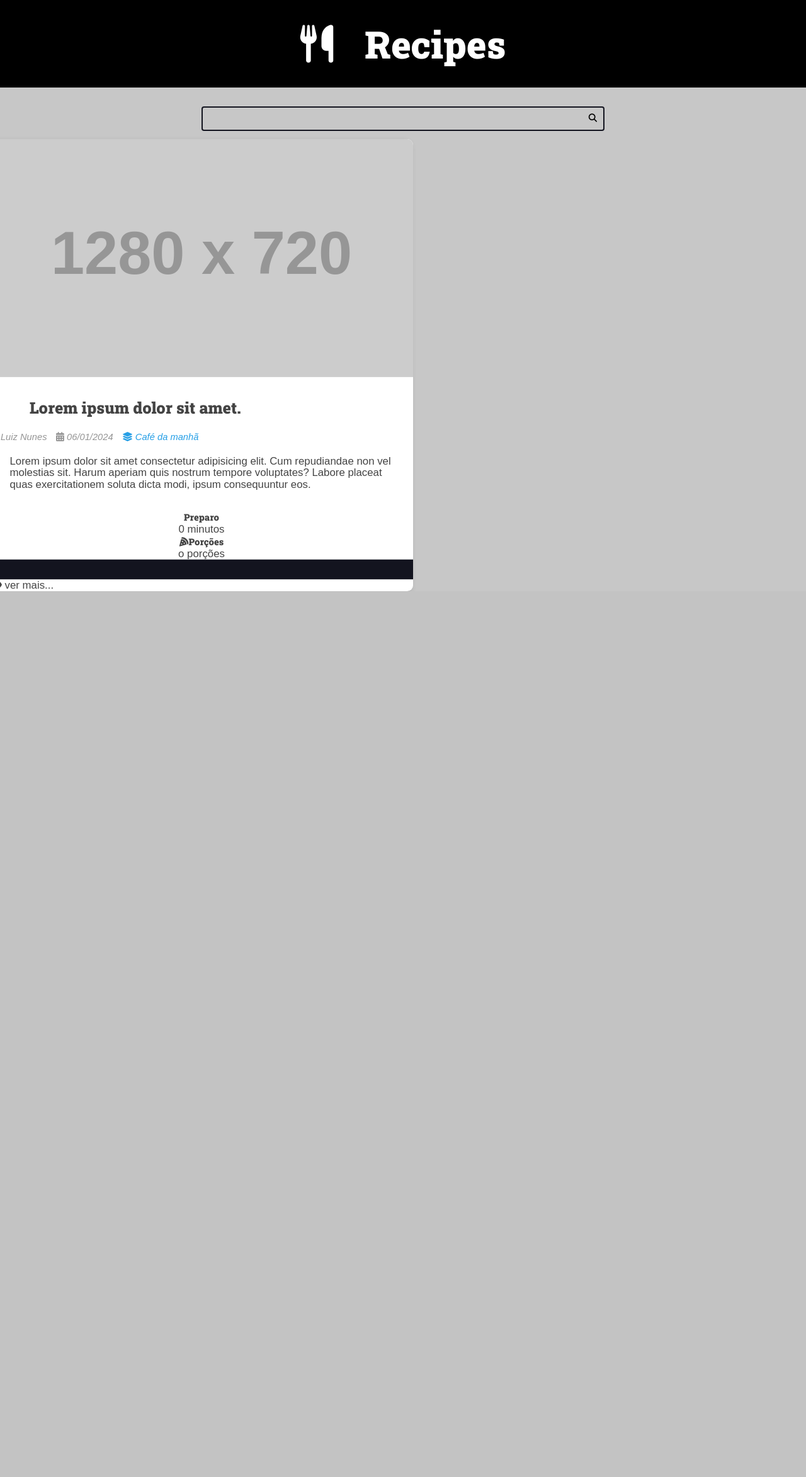
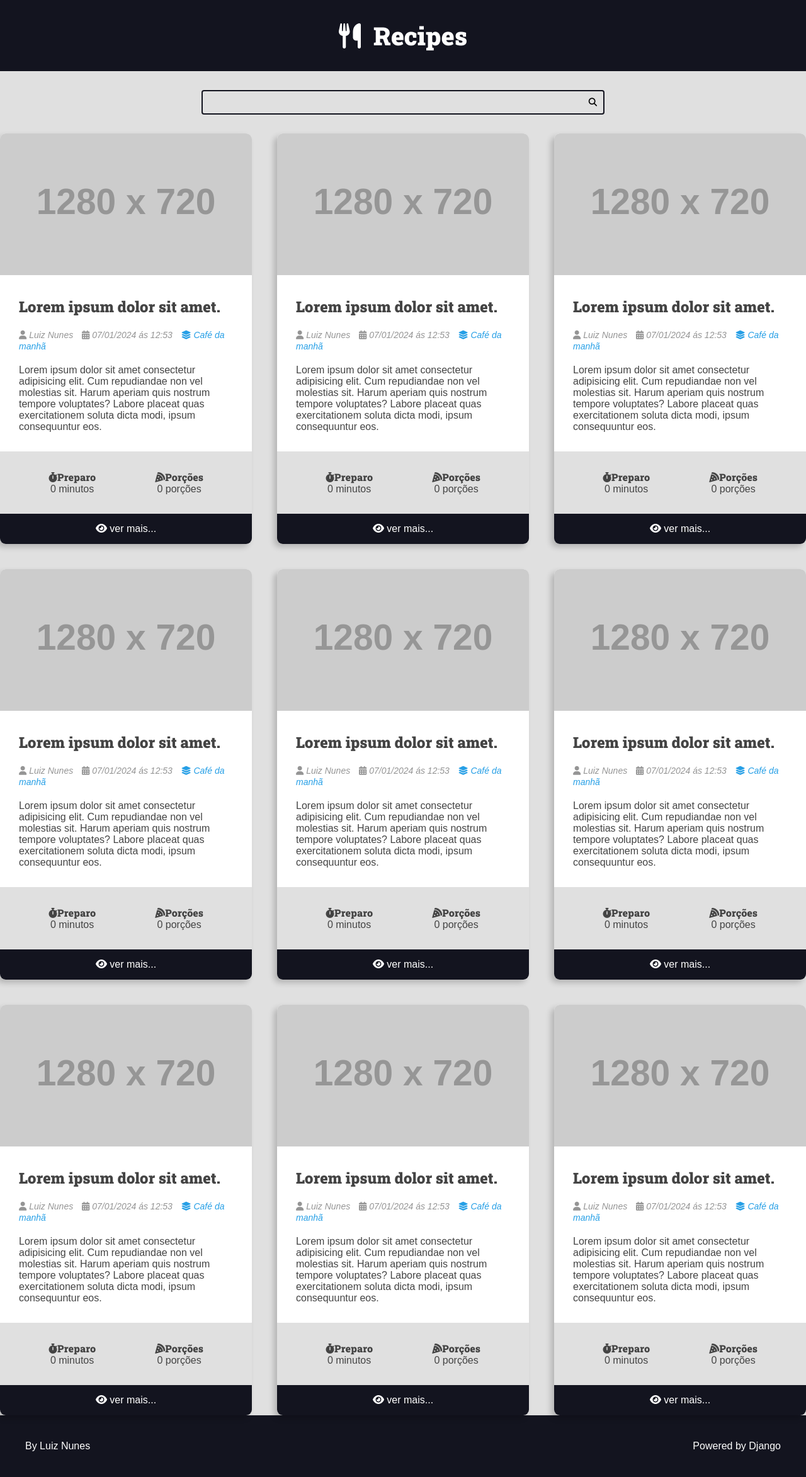
Before and after one commit to lznunes/curso-django-projeto1, a Django app: page / in a window 1280 px wide. Shown: the whole page at 63% size. Before the commit the page ends 939 px from the top, so only its background shows below. Run offline with Django 4.2, Linux system fonts and the light colour scheme; grey boxes labelled with a size stand in for pictures from a placeholder-image service; some libraries are stand-ins or nearby versions.

Commit message:
template recipes final

```diff
--- a/recipes/templates/recipes/pages/home.html
+++ b/recipes/templates/recipes/pages/home.html
@@ -1,62 +1,24 @@
-<html>
 {% include "recipes/partials/head.html" %}
 
 <body>
     {% include "recipes/partials/header.html" %}
     {% include "recipes/partials/search.html" %}
+
     <main class="main-content-container">
         <div class="main-content main-content-list container">
-            <div class="recipe recipe-list-item">
-                <div class="recipe-cover">
-                    <img src="https://placehold.co/1280x720/4a9c5d/000000/" alt="temporario">
-
-                </div>
-                <div class="recipe-title-container">
-                    <h2 class="recipe-title"> Lorem ipsum dolor sit amet.</h2>
-                </div>
-                <div class="recipe-author">
-                    <span class="recipe-author-item">
-                        <i class="fas fa-user"></i></i>
-                        Luiz Nunes
-                    </span>
-                    <span class="recipe-author-item">
-                        <i class="fa fa-calendar-alt"></i>
-                        06/01/2024
-                    </span>
-                    <span class="recipe-author-item">
-                        <a href="/recipes/category/cafe-da-manha">
-                            <i class="fas fa-layer-group"></i>
-                            <span>Café da manhã</span>
-                        </a>
-                    </span>
-                </div>
-                <div class="recipe-content">
-                    <p>
-                        Lorem ipsum dolor sit amet consectetur adipisicing elit. Cum repudiandae non vel molestias sit.
-                        Harum aperiam quis nostrum tempore voluptates? Labore placeat quas exercitationem soluta dicta
-                        modi, ipsum consequuntur eos.
-                    </p>
-
-                </div>
-                <div class="">
-                    <div class="recipe-meta recipe-preparation">
-                        <h3 class="recipe-meta-title">Preparo</h3>
-                        <div class="recipe-meta-text"> 0 minutos</div>
-                    </div>
-                    <div class="recipe-meta recipe-serving">
-                        <h3 class="recipe-meta-title"><i class="fa fa-pizza-slice"></i>Porções</h3>
-                        <div class="recipe-meta-text">o porções</div>
-                    </div>
-                    <footer class="recipe-footer">
-                        <a class="recipe-read-more button button-dark button-full-width" href="/recipes/3/"></a>
-                        <i class="fa fa-eye"></i>
-                        <span>ver mais...</span>
-                    </footer>
-                </div>
-            </div>
+            {% include "recipes/partials/recipes.html" %}
+            {% include "recipes/partials/recipes.html" %}
+            {% include "recipes/partials/recipes.html" %}
+            {% include "recipes/partials/recipes.html" %}
+            {% include "recipes/partials/recipes.html" %}
+            {% include "recipes/partials/recipes.html" %}
+            {% include "recipes/partials/recipes.html" %}
+            {% include "recipes/partials/recipes.html" %}
+            {% include "recipes/partials/recipes.html" %}
         </div>
     </main>
 
+    {% include 'recipes/partials/footer.html' %}
 </body>
 
 </html>
--- /dev/null
+++ b/recipes/templates/recipes/partials/footer.html
@@ -0,0 +1,9 @@
+<footer class="main-footer">
+    <div class="developer">
+        <a href="lznunes+django@gmail.com" target="_blank" rel="noreferrer noopener">By Luiz Nunes</a>
+    </div>
+
+    <div class="powered">
+        <a href="https://www.djangoproject.com/" target="_blank" rel="noreferrer noopener">Powered by Django</a>
+    </div>
+</footer>
--- a/recipes/templates/recipes/partials/head.html
+++ b/recipes/templates/recipes/partials/head.html
@@ -5,7 +5,6 @@
     <meta charset="UTF-8">
     <meta http-equiv="X-UA-Compatible" content="IE=edge">
     <meta name="viewport" content="width=device-width, initial-scale=1.0">
-
     <link rel="stylesheet" href="https://cdnjs.cloudflare.com/ajax/libs/font-awesome/6.5.1/css/solid.min.css"
         integrity="sha512-pZlKGs7nEqF4zoG0egeK167l6yovsuL8ap30d07kA5AJUq+WysFlQ02DLXAmN3n0+H3JVz5ni8SJZnrOaYXWBA=="
         crossorigin="anonymous" referrerpolicy="no-referrer" />
@@ -15,14 +14,11 @@
     <link rel="stylesheet" href="https://cdnjs.cloudflare.com/ajax/libs/font-awesome/6.5.1/css/fontawesome.min.css"
         integrity="sha512-d0olNN35C6VLiulAobxYHZiXJmq+vl+BGIgAxQtD5+kqudro/xNMvv2yIHAciGHpExsIbKX3iLg+0B6d0k4+ZA=="
         crossorigin="anonymous" referrerpolicy="no-referrer" />
-
     <link rel="preconnect" href="https://fonts.googleapis.com">
     <link rel="preconnect" href="https://fonts.gstatic.com" crossorigin>
     <link
         href="https://fonts.googleapis.com/css2?family=Roboto+Slab:wght@600;900&family=Roboto:ital,wght@1,500&display=swap"
         rel="stylesheet">
-
-
 
     <title>Recipes</title>
 
@@ -71,7 +67,6 @@
             --spacing-gutter-large: 4rem;
         }
 
-
         * {
             padding: 0;
             margin: 0;
@@ -85,7 +80,7 @@
         body {
             font-size: 1.6rem;
             font-family: var(--font-primary);
-            background: var(--color-gray-2);
+            background: var(--color-gray-1);
             color: var(--color-dark-text);
         }
 
@@ -105,11 +100,11 @@
         }
 
         .main-header-container {
-            background: var(--color-black);
+            background: var(--color-primary-dark);
         }
 
         .main-logo {
-            font-size: 6rem;
+            font-size: 4rem;
             color: var(--color-white);
             text-decoration: none;
             display: flex;
@@ -121,7 +116,7 @@
         }
 
         .main-logo-icon {
-            margin-right: 5rem;
+            margin-right: 2rem;
         }
 
         .search-form {
@@ -140,7 +135,6 @@
             outline: none;
             padding: 1rem;
             transition: all 300ms ease-in-out;
-
         }
 
         .search-input {
@@ -156,31 +150,32 @@
 
         .search-button:focus {
             outline: 1px solid var(--color-primary);
-            background: rgba(207, 11, 11, 0.05);
+            background: rgba(0, 0, 0, 0.05);
+        }
+
+        .search-form:focus-within {
+            border-color: var(--color-primary);
+            background: var(--color-white);
         }
 
         .search-form:focus-within .search-button {
             color: var(--color-primary);
         }
 
-
         .main-content {
             padding: 0;
-
         }
 
         .main-content-list {
             display: grid;
             grid-template-columns: repeat(auto-fit, minmax(340px, 1fr));
             gap: var(--spacing-gutter-large);
-
-
         }
 
         .recipe {
             background: var(--color-white);
             box-shadow: -5px 5px 10px rgba(0, 0, 0, .2);
-            transform: scale(1.05);
+            transform: scale(1);
             transition: all 300ms ease-in-out;
             border-radius: .9rem;
             overflow: hidden;
@@ -195,18 +190,29 @@
         }
 
         .recipe-list-item:hover {
-            transform: scale(1);
+            transform: scale(1.02);
             box-shadow: -8px 8px 10px rgba(0, 0, 0, 25);
         }
 
         .recipe-title-container {
             padding: var(--spacing-gutter-medium);
             padding-bottom: 2rem;
-
         }
 
-        .recipe-title {
+        .recipe-author {
             padding: 0 var(--spacing-gutter-medium);
+        }
+
+        .recipe-content {
+            padding: var(--spacing-gutter-medium);
+            padding-top: 2rem;
+        }
+
+        .recipe-author-item {
+            color: var(--color-gray-4);
+            margin-right: 1rem;
+            font-style: italic;
+            font-size: 1.4rem;
         }
 
         .recipe-author a {
@@ -217,21 +223,6 @@
 
         .recipe-author a:hover {
             color: var(--color-primary-dark);
-        }
-
-        .recipe-author-item {
-            color: var(--color-gray-4);
-            margin-right: 1rem;
-            font-style: italic;
-            font-size: 1.4rem;
-
-
-        }
-
-        .recipe-content {
-            padding: var(--spacing-gutter-medium);
-            padding-top: 2rem;
-
         }
 
         .recipe-meta-container {
@@ -250,7 +241,7 @@
         }
 
         .recipe-meta-title {
-            font-size: 1.4rem;
+            font-size: 1.6rem;
         }
 
         .recipe-footer a {
@@ -266,5 +257,24 @@
         .recipe-footer a:hover {
             filter: brightness(2);
         }
+
+        .main-footer {
+            display: flex;
+            align-items: center;
+            justify-content: space-between;
+            background: var(--color-primary-dark);
+            color: var(--color-white);
+            padding: var(--spacing-gutter-large);
+        }
+
+        .main-footer a {
+            color: var(--color-white);
+            text-decoration: none;
+            transition: all 300ms ease-in-out;
+        }
+
+        .main-footer a:hover {
+            filter: brightness(.8);
+        }
     </style>
 </head>
--- /dev/null
+++ b/recipes/templates/recipes/partials/recipes.html
@@ -0,0 +1,53 @@
+<div class="recipe recipe-list-item">
+    <div class="recipe-cover">
+        <img src="https://placehold.co/1280x720/4a9c5d/000000/" alt="temporario">
+    </div>
+    <div class="recipe-title-container">
+        <h2 class="recipe-title"> Lorem ipsum dolor sit amet.
+        </h2>
+    </div>
+    <div class="recipe-author">
+        <span class="recipe-author-item">
+            <i class="fas fa-user"></i>
+            Luiz Nunes
+        </span>
+        <span class="recipe-author-item">
+            <i class="fa fa-calendar-alt"></i>
+            07/01/2024 ás 12:53
+        </span>
+        <span class="recipe-author-item">
+            <a href="/recipes/category/cafe-da-manha">
+                <i class="fas fa-layer-group"></i>
+                <span>Café da manhã</span>
+            </a>
+        </span>
+    </div>
+
+    <div class="recipe-content">
+        <p>Lorem ipsum dolor sit amet consectetur adipisicing elit. Cum repudiandae non vel molestias sit.
+            Harum aperiam quis nostrum tempore voluptates? Labore placeat quas exercitationem soluta dicta
+            modi, ipsum consequuntur eos.</p>
+    </div>
+
+    <div class="recipe-meta-container">
+        <div class="recipe-meta recipe-preparation">
+            <h3 class="recipe-meta-title"><i class="fa fa-stopwatch"></i>Preparo</h3>
+            <div class="recipe-meta-text">
+                0 minutos
+            </div>
+        </div>
+        <div class="recipe-meta recipe-serving">
+            <h3 class="recipe-meta-title"><i class="fa fa-pizza-slice"></i>Porções</h3>
+            <div class="recipe-meta-text">
+                0 porções
+            </div>
+        </div>
+    </div>
+
+    <footer class="recipe-footer">
+        <a class="recipe-read-more button button-dark button-full-width" href="/recipes/3/">
+            <i class="fa fa-eye"></i>
+            <span>ver mais...</span>
+        </a>
+    </footer>
+</div>
```
